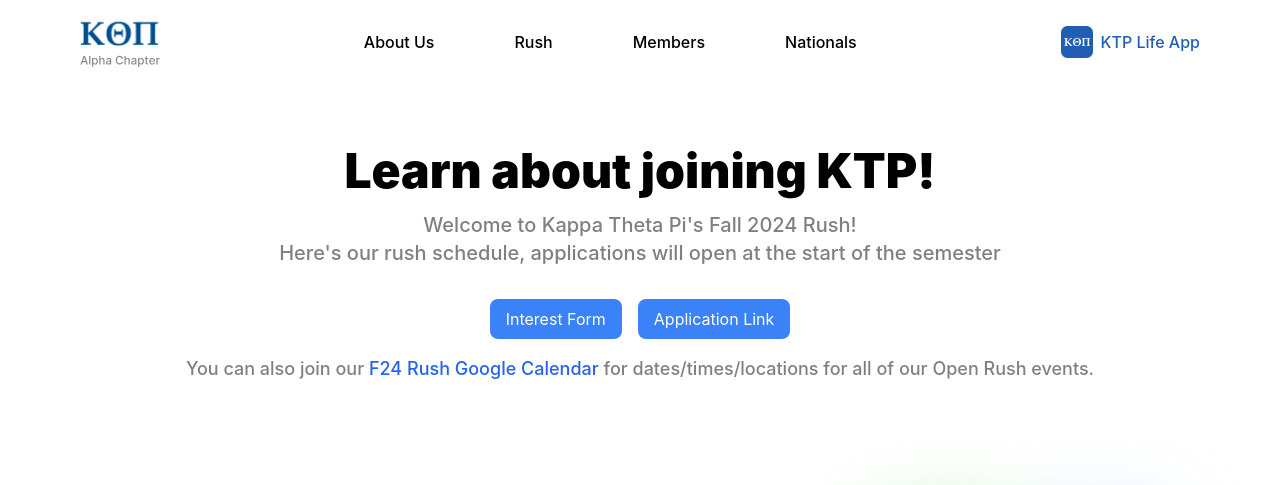
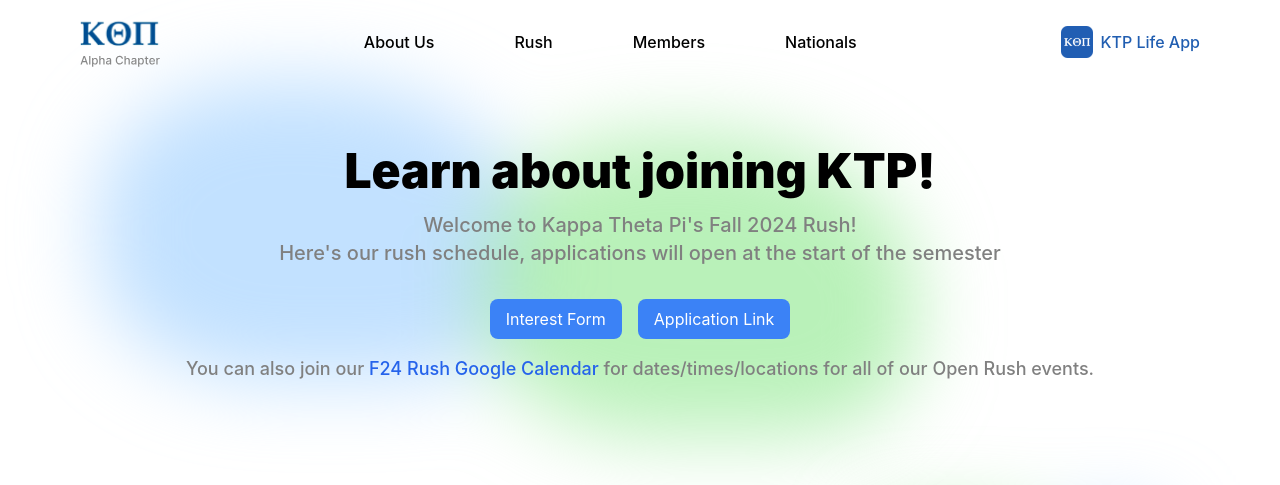
Before and after one commit to natalieramirez22/ktp-website, a React (Create React App) app: page /rush in a window 1280 px wide. Shown: the top 485 px of the page. Built offline with nearby package versions, Linux system fonts and the light colour scheme.

Commit message:
add blob to rush page

```diff
--- a/src/rush.js
+++ b/src/rush.js
@@ -37,9 +37,14 @@ function Rush() {
 
       <div className="px-6 sm:px-12 md:px-32">
         {/* Page content */}
+        <div className="absolute inset-0 blob-c z-0">
+              <div className="shape-blob eight"></div>
+              <div className="shape-blob nine"></div>
+            </div>
         <div className="relative py-12 sm:py-16 z-10">
           {/* Header */}
           <div className="flex flex-col items-center text-center">
+            {/* Blob Container */}
             <h1 className="text-3xl sm:text-5xl font-black">Learn about joining KTP!</h1>
             <p className="text-base sm:text-xl mt-4 mb-8 font-medium text-gray-600" style={{ color: 'grey' }}>
             Welcome to Kappa Theta Pi's Fall 2024 Rush! <br></br>Here's our rush schedule, applications will open at the start of the semester
```
